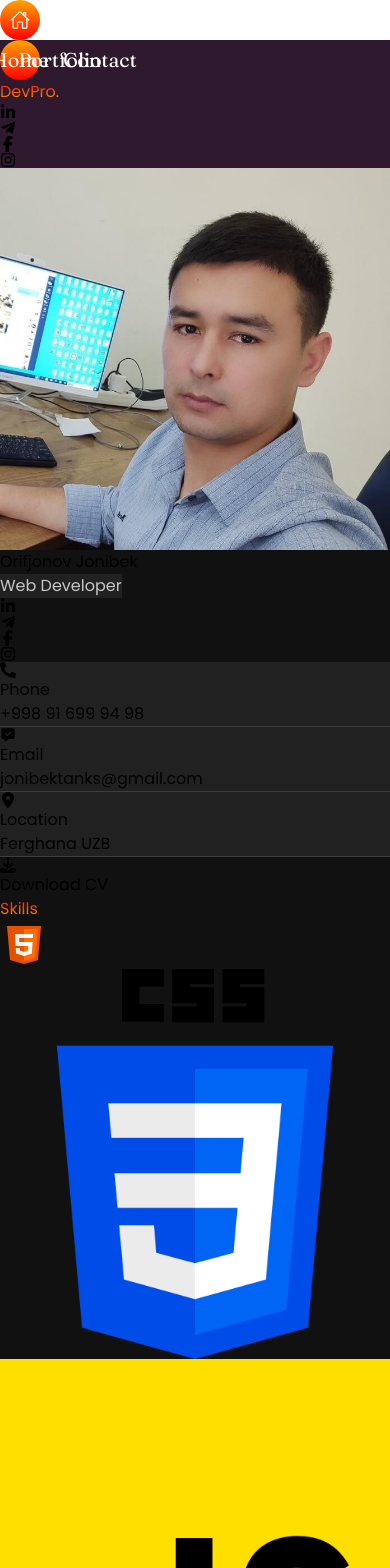
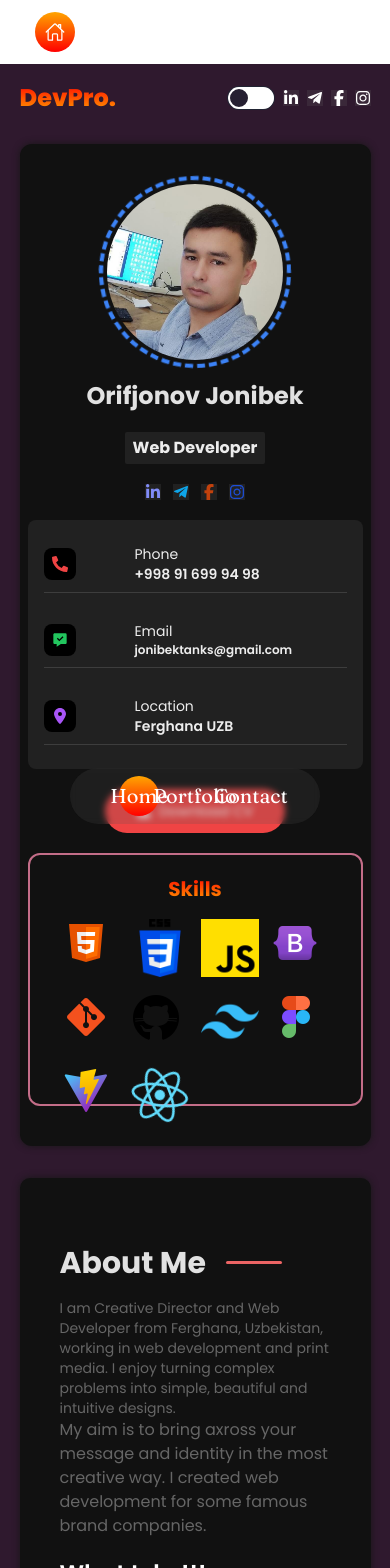
Before and after one commit to Jonibek011/new-portfolio, a React (Vite) app: page / in a window 390 px wide. Shown: the top 1568 px of the page. Built offline with nearby package versions, Linux system fonts and the light colour scheme.

Commit message:
light-dark mode added

```diff
--- a/index.html
+++ b/index.html
@@ -4,10 +4,16 @@
     <meta charset="UTF-8" />
     <link rel="icon" type="image/svg+xml" href="" />
     <meta name="viewport" content="width=device-width, initial-scale=1.0" />
+    <link
+      href="https://cdn.jsdelivr.net/npm/daisyui@4.12.23/dist/full.min.css"
+      rel="stylesheet"
+      type="text/css"
+    />
     <title>DevPro-portfolio</title>
   </head>
   <body>
     <div id="root"></div>
+    <script src="https://cdn.tailwindcss.com"></script>
     <script type="module" src="/src/main.jsx"></script>
   </body>
 </html>
--- a/package.json
+++ b/package.json
@@ -10,6 +10,7 @@
     "preview": "vite preview"
   },
   "dependencies": {
+    "aos": "^2.3.4",
     "react": "^18.3.1",
     "react-dom": "^18.3.1",
     "react-icons": "^5.4.0",
--- a/src/index.css
+++ b/src/index.css
@@ -12,9 +12,40 @@
   font-family: "Poppins", sans-serif;
 }
 
+:root {
+  --home-color: #2f192e;
+  --header-color: rgb(225, 225, 225);
+  --shadow: 0 0 7px 0 rgb(23, 23, 23);
+  --gray-text: rgb(102, 102, 102);
+  --dark-bg: #111;
+  --normal-text: rgb(237, 237, 237);
+}
+
+h1 {
+  color: var(--header-color);
+}
+
+p {
+  color: var(--normal-text);
+}
+
 * {
   margin: 0;
   padding: 0;
+}
+
+.home-section,
+.about {
+  box-shadow: var(--shadow);
+}
+
+.light-mode {
+  --home-color: #fefbf6;
+  --header-color: #111;
+  --shadow: 0 0 7px 0 rgb(210, 210, 210);
+  --gray-text: rgb(99, 99, 99);
+  --dark-bg: white;
+  --normal-text: rgb(34, 26, 26);
 }
 
 .root {
@@ -27,7 +58,7 @@
 
 .home {
   /* background: linear-gradient(145deg, rgb(83, 83, 83), black 90%); */
-  background: #2f192e;
+  background: var(--home-color);
   width: 100%;
   height: auto;
   overflow: auto;
@@ -118,6 +149,19 @@
   }
 }
 
+.circle-span {
+  animation: circle 25s linear infinite;
+}
+
+@keyframes circle {
+  0% {
+    transform: rotate(0deg);
+  }
+  100% {
+    transform: rotate(360deg);
+  }
+}
+
 .skill-card {
   background-color: #111;
   animation: skill-anime 5s ease-in-out infinite;
@@ -187,7 +231,7 @@
 }
 
 .home-section {
-  background: #111;
+  background: var(--dark-bg);
   backdrop-filter: blur(5px);
   z-index: 0;
 }
@@ -195,7 +239,7 @@
 .profession {
   display: inline-block;
   background-color: rgba(117, 117, 117, 0.164);
-  color: rgb(199, 199, 199);
+  color: var(--normal-text);
 }
 
 .upper-links,
@@ -208,7 +252,7 @@
 
 /*About section*/
 .about {
-  background-color: #111;
+  background-color: var(--dark-bg);
   position: relative;
   border-radius: 10px;
   padding-inline: 40px;
@@ -223,7 +267,7 @@
 }
 
 .about-title {
-  color: white;
+  color: var(--header-color);
   font-weight: 700;
   display: flex;
   align-items: center;
@@ -240,7 +284,7 @@
 }
 
 .about-text {
-  color: rgb(102, 102, 102);
+  color: var(--gray-text);
 }
 
 .about-card {
--- a/src/pages/Home.jsx
+++ b/src/pages/Home.jsx
@@ -15,12 +15,21 @@
 import { FaFacebookF } from "react-icons/fa6";
 
 import { FaPhoneAlt } from "react-icons/fa";
-
+//aos
+import AOS from "aos";
+import "aos/dist/aos.css";
+import { useEffect } from "react";
 function Home() {
+  useEffect(() => {
+    AOS.init();
+  }, []);
+  const handleDarkMode = () => {
+    document.body.classList.toggle("light-mode");
+  };
   return (
     <div className="home relative px-[5%] w-full  flex flex-col  lg:flex-row justify-items-center lg:gap-5 xl:gap-20">
       <span className="load-span absolute top-0 left-0 z-50 inline-block w-full h-[50vh] bg-black "></span>
-      <span className="load-span2 absolute top-[50vh] right-0 z-50 inline-block w-full h-[50vh] bg-black "></span>
+      <span className="load-span2 absolute top-[50vh] right-0 z-50 inline-block w-full h-[100vh] bg-black "></span>
 
       {/* ============= HEADER ========================================== */}
       <header className="header-css">
@@ -52,6 +61,14 @@
           DevPro.
         </Link>
         <div className="flex items-center gap-2 sm:gap-5 text-white cursor-pointer ">
+          <label className="flex cursor-pointer gap-2">
+            <input
+              onChange={handleDarkMode}
+              type="checkbox"
+              value="synthwave"
+              className="toggle theme-controller"
+            />
+          </label>
           <Link className="upper-links">
             <FaLinkedinIn />
           </Link>
@@ -68,14 +85,15 @@
       </section>
       {/* =================================================================================== */}
       <section className="px-2 home-section relative   mt-20 items-center flex flex-col gap-5 md:px-10  lg:px-5 xl:px-10 py-10 rounded-xl w-full h-auto lg:w-[35%] ">
-        <div className="w-44 h-44 md:w-52 md:h-52 lg:w-48 lg:h-48 xl:w-56 xl:h-56  rounded-full outline-dashed outline-4 outline-offset-4  outline-blue-500 overflow-hidden ">
+        <div className="relative w-44 h-44 md:w-52 md:h-52 lg:w-48 lg:h-48 xl:w-56 xl:h-56  rounded-full   ">
+          <span className="absolute circle-span  inline-block rounded-full top-0 left-0 right-0 bottom-0 outline-dashed outline-4 outline-offset-4  outline-blue-500"></span>
           <img
             src="./photo1.jpg"
             alt="photo.jpg"
-            className="w-full mx-auto  "
+            className="w-full h-full mx-auto rounded-full  "
           />
         </div>
-        <h1 className="text-gray-100 font-bold text-2xl sm:text-3xl md:text-4xl lg:text-2xl xl:text-3xl text-center ">
+        <h1 className=" font-bold text-2xl sm:text-3xl md:text-4xl lg:text-2xl xl:text-3xl text-center ">
           Orifjonov Jonibek
         </h1>
         <h1 className="text-center">
@@ -107,8 +125,8 @@
               </span>
             </div>
             <div className="phone-data flex flex-col">
-              <p className="text-sm text-gray-200">Phone</p>
-              <p className="text-gray-100 font-semibold text-sm sm:text-md">
+              <p className="text-sm ">Phone</p>
+              <p className=" font-semibold text-sm sm:text-md">
                 +998 91 699 94 98
               </p>
             </div>
@@ -121,8 +139,8 @@
               </span>
             </div>
             <div className="phone-data flex flex-col">
-              <p className="text-sm text-gray-200">Email</p>
-              <p className="text-gray-100 font-semibold text-[12px] lg:text-[12px] xl:text-[16px]">
+              <p className="text-sm ">Email</p>
+              <p className=" font-semibold text-[12px] lg:text-[12px] xl:text-[16px]">
                 jonibektanks@gmail.com
               </p>
             </div>
@@ -135,10 +153,8 @@
               </span>
             </div>
             <div className="phone-data flex flex-col">
-              <p className="text-sm text-gray-200">Location</p>
-              <p className="text-gray-100 font-semibold text-sm sm:text-md">
-                Ferghana UZB
-              </p>
+              <p className="text-sm ">Location</p>
+              <p className=" font-semibold text-sm sm:text-md">Ferghana UZB</p>
             </div>
           </div>
         </div>
@@ -151,7 +167,7 @@
           </button>
         </div>
         <div className="skill-card sm:w-[70%]   w-full h-[30vh] md:w-[70%] md:h-[30vh] lg:w-[22vw]  rounded-xl py-5 px-8 border-2 ">
-          <h1 className="text-slate-300 text-xl sm:text-2xl md:text-3xl mb-4 md:mb-4 lg:mb-0 font-bold text-center">
+          <h1 className=" text-xl sm:text-2xl md:text-3xl mb-4 md:mb-4 lg:mb-0 font-bold text-center">
             Skills
           </h1>
           <div className="w-full h-full grid grid-cols-4 grid-rows-3 gap-3 sm:gap-1 lg:py-4 xl:py-6 lg:px-2 xl:px-7 lg:gap-3 xl:gap-4">
@@ -190,7 +206,13 @@
           What I do !!!
         </h1>
         <div className="cards w-full grid grid-cols-1 grid-rows-4 sm:grid-rows-2 sm:grid-cols-2 gap-5">
-          <div className="about-card ui-card flex flex-col sm:flex-row gap-4 p-4 rounded-md text-center sm:text-start">
+          <div
+            data-aos="fade-up"
+            data-aos-anchor-placement="top-bottom"
+            data-aos-duration="2000"
+            data-aos-delay="1100"
+            className="about-card ui-card flex flex-col sm:flex-row gap-4 p-4 rounded-md text-center sm:text-start"
+          >
             <dic className="icon-div  w-full sm:w-16 lg:w-16 xl:w-20 ">
               <VscTerminalTmux className="text-purple-400 w-10 h-10 sm:w-8 sm:h-8 md:w-8 md:h-8 lg:w-10 xl:w-14 lg:h-10 xl:h-14 mx-auto sm:mx-0" />
             </dic>
@@ -205,7 +227,14 @@
             </div>
           </div>
           {/* ======================================================================================= */}
-          <div className="about-card text-center sm:text-start ui-card flex flex-col sm:flex-row gap-4 p-4 rounded-md">
+          <div
+            data-aos="fade-up"
+            data-aos-anchor-placement="top-bottom"
+            data-aos-duration="2000"
+            data-aos-delay="1500"
+            className="about-card text-center sm:text-start ui-card flex
+            flex-col sm:flex-row gap-4 p-4 rounded-md"
+          >
             <dic className="icon-div lg:w-16 xl:w-20 ">
               <FaAppStore className="text-yellow-500 w-10 h-10 sm:w-8 sm:h-8 md:w-8 md:h-8 lg:w-10 xl:w-14 lg:h-10 xl:h-14 mx-auto sm:mx-0" />
             </dic>
@@ -220,7 +249,13 @@
             </div>
           </div>
           {/* ================================================================================== */}
-          <div className="about-card text-center sm:text-start ui-card flex flex-col sm:flex-row gap-4 p-4 rounded-md">
+          <div
+            data-aos="fade-up"
+            data-aos-anchor-placement="top-bottom"
+            data-aos-duration="2000"
+            data-aos-delay="1900"
+            className="about-card text-center sm:text-start ui-card flex flex-col sm:flex-row gap-4 p-4 rounded-md"
+          >
             <dic className="icon-div lg:w-16 xl:w-20 ">
               <LiaToolsSolid className="text-pink-400  w-10 h-10 sm:w-8 sm:h-8 md:w-8 md:h-8 lg:w-10 xl:w-14 lg:h-10 xl:h-14 mx-auto sm:mx-0" />
             </dic>
@@ -235,7 +270,13 @@
             </div>
           </div>
           {/* ======================================================================== */}
-          <div className="about-card text-center sm:text-start ui-card flex flex-col sm:flex-row gap-4 p-4 rounded-md">
+          <div
+            data-aos="fade-up"
+            data-aos-anchor-placement="top-bottom"
+            data-aos-duration="2000"
+            data-aos-delay="2300"
+            className="about-card text-center sm:text-start ui-card flex flex-col sm:flex-row gap-4 p-4 rounded-md"
+          >
             <dic className="icon-div lg:w-16 xl:w-20 ">
               <IoCodeSlash className="text-blue-500  w-10 h-10 sm:w-8 sm:h-8 md:w-8 md:h-8 lg:w-10 xl:w-14 lg:h-10 xl:h-14 mx-auto sm:mx-0" />
             </dic>
```
Also changed, not shown: 1 other file (tests, documents, lock files or other folders).
